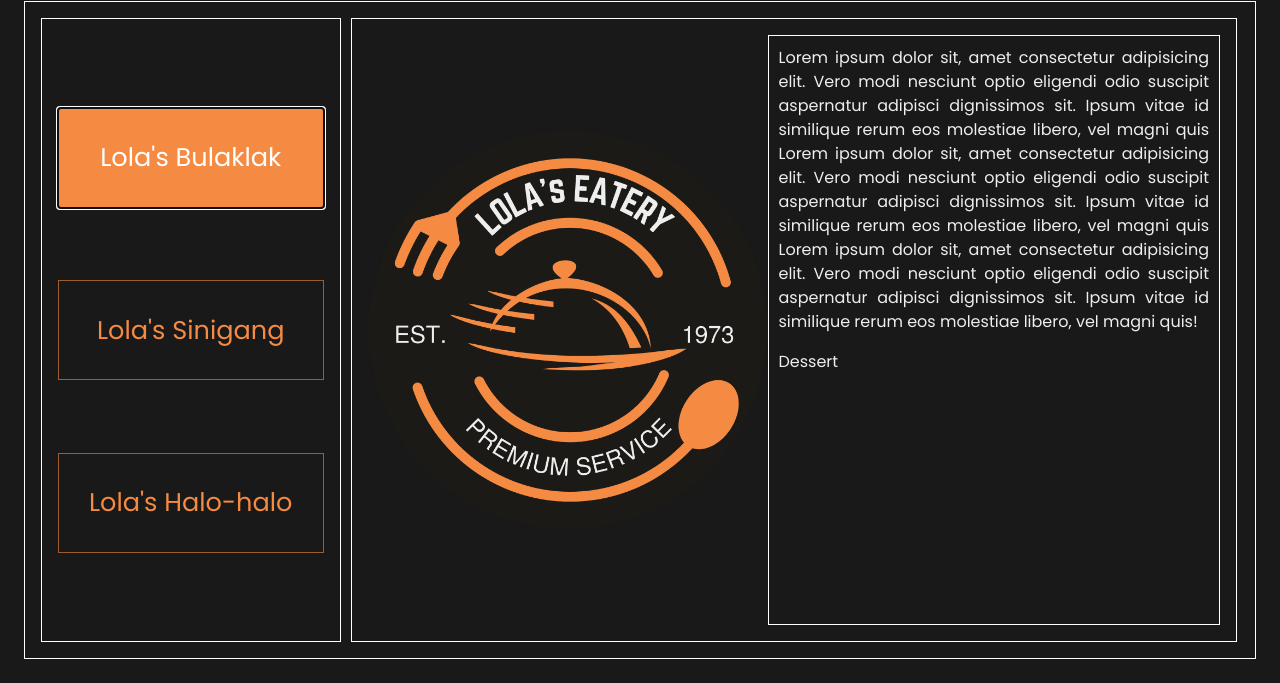
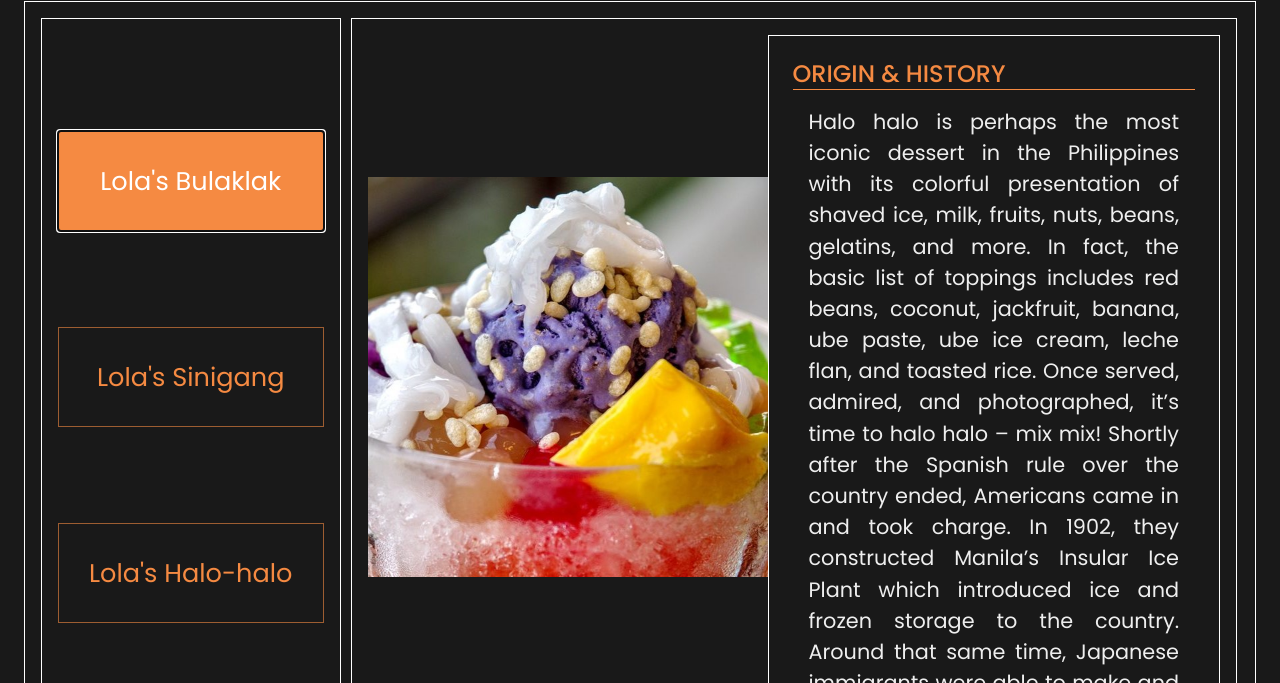
Before and after one commit to Josiah-090602/Odin-Recipe, a plain HTML site: page src/index.html in a window 1280 px wide. Both pictures are taken after a click on the button "Lola's Bulaklak". Shown: the part 117-800 px from the top of the page. Drawn offline with nearby package versions, Linux system fonts and the light colour scheme.

Commit message:
Modified: Add display recipe content in script.js

```diff
--- a/src/index.html
+++ b/src/index.html
@@ -25,16 +25,18 @@
 
         <div class="content-wrapper p-3 d-flex ">
             <div id="menu-section" class="menu-section p-3 ">
-                <button class="menu-btn active">Lola's Bulaklak</button>
-                <button class="menu-btn">Lola's Sinigang</button>
-                <button class="menu-btn">Lola's Halo-halo</button>
+                <button id="menu-btn" class="menu-btn active">Lola's Bulaklak</button>
+                <button id="menu-btn" class="menu-btn">Lola's Sinigang</button>
+                <button id="menu-btn" class="menu-btn">Lola's Halo-halo</button>
             </div>
             <div class="content-section p-3 d-flex align-items-center justify-content-center">
 
-                <img src="/img/LOLA’s EATERY.png" alt="defaul" width="400" height="400">
-                <div class="text-wrapper">
-                    <p class="origin">Lorem ipsum dolor sit, amet consectetur adipisicing elit. Vero modi nesciunt optio eligendi odio suscipit aspernatur adipisci dignissimos sit. Ipsum vitae id similique rerum eos molestiae libero, vel magni quis Lorem ipsum dolor sit, amet consectetur adipisicing elit. Vero modi nesciunt optio eligendi odio suscipit aspernatur adipisci dignissimos sit. Ipsum vitae id similique rerum eos molestiae libero, vel magni quis Lorem ipsum dolor sit, amet consectetur adipisicing elit. Vero modi nesciunt optio eligendi odio suscipit aspernatur adipisci dignissimos sit. Ipsum vitae id similique rerum eos molestiae libero, vel magni quis! <p>
-                    <p class="category">Dessert</p>
+                <img id="content-image" src="/img/Bulaklak.jpg" alt="default" width="400" height="400">
+                <div class="text-wrapper p-4">
+                    <h4>ORIGIN & HISTORY</h4>
+                    <p id="origin" class="origin m-3 ">"Chicharon Bulaklak is believed to originate from the province of Ilocos, which is commonly called “silit”. It is a pork ruffle that serves as a wall to hold the small intestine in place. Despite its name, it is actually not cooked using flowers; rather, it is named “bulaklak” (flower) because of its flower-like appearance after it is cooked. Chicharon bulaklak is a favorite of many Filipinos, and it is often consumed with alcoholic drinks and is best eaten when dipped in spicy vinegar.It is a popular dish that is deep-fried until golden brown and served warm and extra crispy.<p>
+                    <h4>CATEGORY</h4>
+                    <p id="category" class="category m-4 ">Appetizer</p>
                 </div>
 
             </div>
--- a/src/script.js
+++ b/src/script.js
@@ -5,27 +5,27 @@ const menuLink = header.getElementsByClassName('menu-btn')
 for (let i = 0; i < menuLink.length; i++){
     menuLink[i].addEventListener("click", function() {
         const current = document.getElementsByClassName("active")
-        current[0].className = current[0].className.replace("active","")
+
+        current[0].className = current[0].className.replace
+        ("active","")
         this.className += " active"
+        changeContent()
     })
 }
 
+function changeContent (){
+    const menus = document.getElementsByClassName('menu-btn')
+    const contentOrigin = document.getElementById('origin')
+    const contentCategory = document.getElementById('category')
+    const contentImg = document.getElementById('content-image')
 
-const menus = [document.querySelectorAll('.menu-btn')]
-const dataContent = []
-dataContent[0] = "Bulaklak"
-dataContent[1] = "Sinigang"
-dataContent[2] = "Halo-halo"
-
-console.log (menus)
-
-function changeContent () {
-    if (menuLink.classList.contain){
-        console.log (dataContent[0])
-    }else if(menus[1] = "button.menu-btn.active"){
-        console.log (dataContent[1])
-    }else if(menus[2] = "button.menu-btn.active"){
-        console.log (dataContent[2])
+    if (menus[1].classList.contains('active')){
+        contentImg.src = "/img/Sinigang.jpg"
+        contentOrigin.innerHTML = "Sinigang is a traditional Filipino dish that is known for its sour and savory taste. It's a hearty soup made by cooking meat or seafood in a tamarind-based broth with vegetables like tomatoes, onions, and eggplant. It's a beloved dish that has been enjoyed by Filipinos for generations and is now a staple in Filipino households and restaurants all over the world.The origins of Sinigang are a bit hazy, but it's believed to have originated in the Philippines during the pre-colonial era. The indigenous people of the Philippines have been using tamarind as a souring agent for their dishes for centuries. It's likely that the dish evolved over time, with different regions and ethnic groups putting their own spin on it. Sinigang became more popular in the 20th century, as it was brought to Manila and other cities by migrants from the provinces. It's now considered a national dish of the Philippines and can be found in Filipino restaurants all over the world."
+        contentCategory.innerHTML = "Dish"
+    }else {
+        contentImg.src = "/img/Halo-halo.jpg"
+        contentOrigin.innerHTML = "Halo halo is perhaps the most iconic dessert in the Philippines with its colorful presentation of shaved ice, milk, fruits, nuts, beans, gelatins, and more. In fact, the basic list of toppings includes red beans, coconut, jackfruit, banana, ube paste, ube ice cream, leche flan, and toasted rice. Once served, admired, and photographed, it’s time to halo halo – mix mix! Shortly after the Spanish rule over the country ended, Americans came in and took charge. In 1902, they constructed Manila’s Insular Ice Plant which introduced ice and frozen storage to the country. Around that same time, Japanese immigrants were able to make and enjoy their kakigori by topping shaved ice with local sweetened beans called monggo with sugar and milk.This kakigori variation slowly adapted to make this cold dessert truly Filipino using all its past influences mixed together. Japanese sweet beans, Spain’s (or Mexico’s, really) leche flan, and American ice. Add in local color and flavors from fruits. Halo halo, or mix mix, and you’ve blended together the Filipino culture."
+        contentCategory.innerHTML = "Dessert"
     }
-
 }
--- a/src/style.css
+++ b/src/style.css
@@ -97,3 +97,14 @@
     height: 100%;
     text-align: justify;
 }
+#origin, #category{
+    height: auto;
+    font-size: 1.3rem;
+}
+
+.text-wrapper h4{
+    color: var(--tertiary-color) !important;
+    height: auto;
+    border-bottom: 1px solid var(--tertiary-color);
+
+}
```
Also changed, not shown: img/Bulaklak.jpg (added), img/Halo-halo.jpg (added), img/Sinigang.jpg (added).
